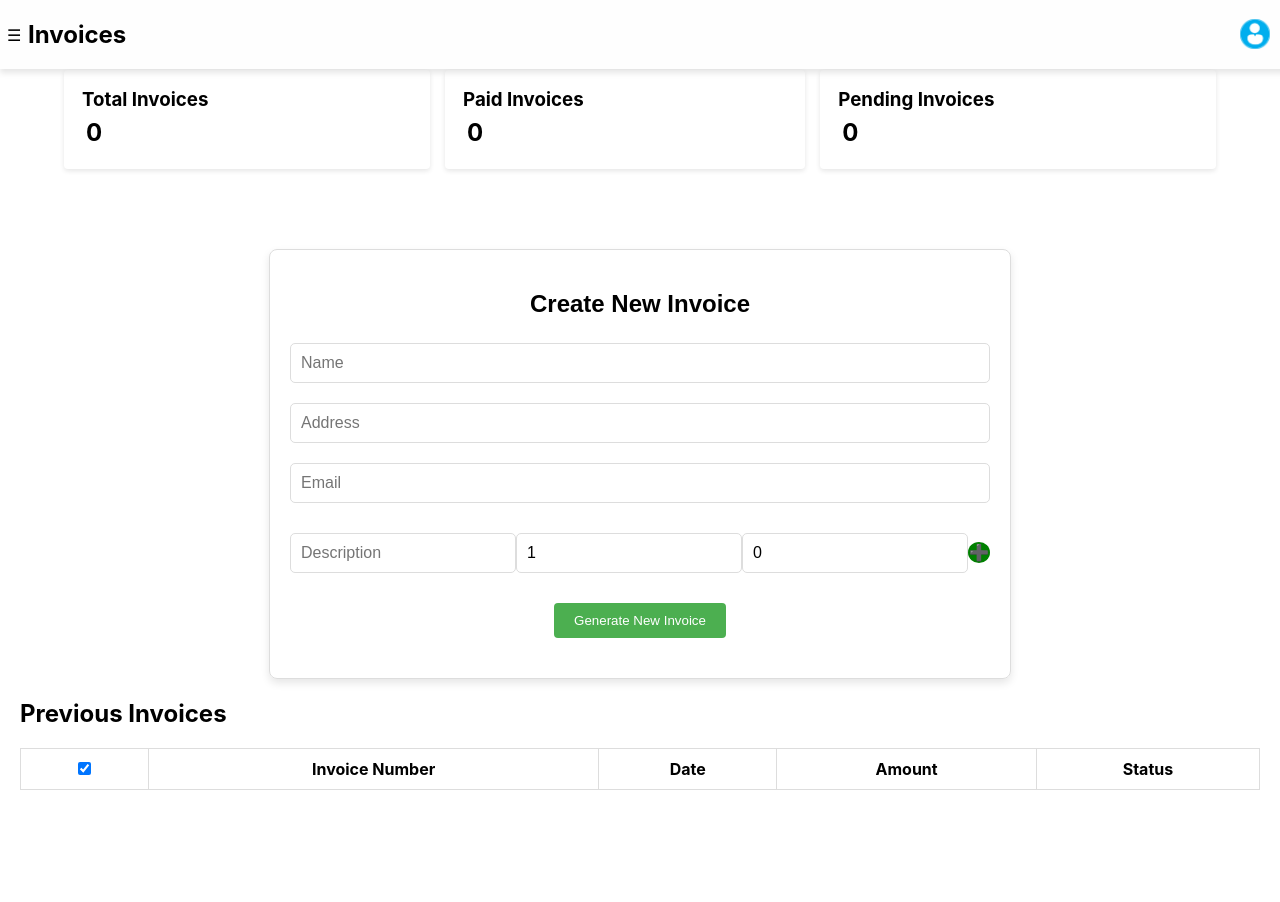
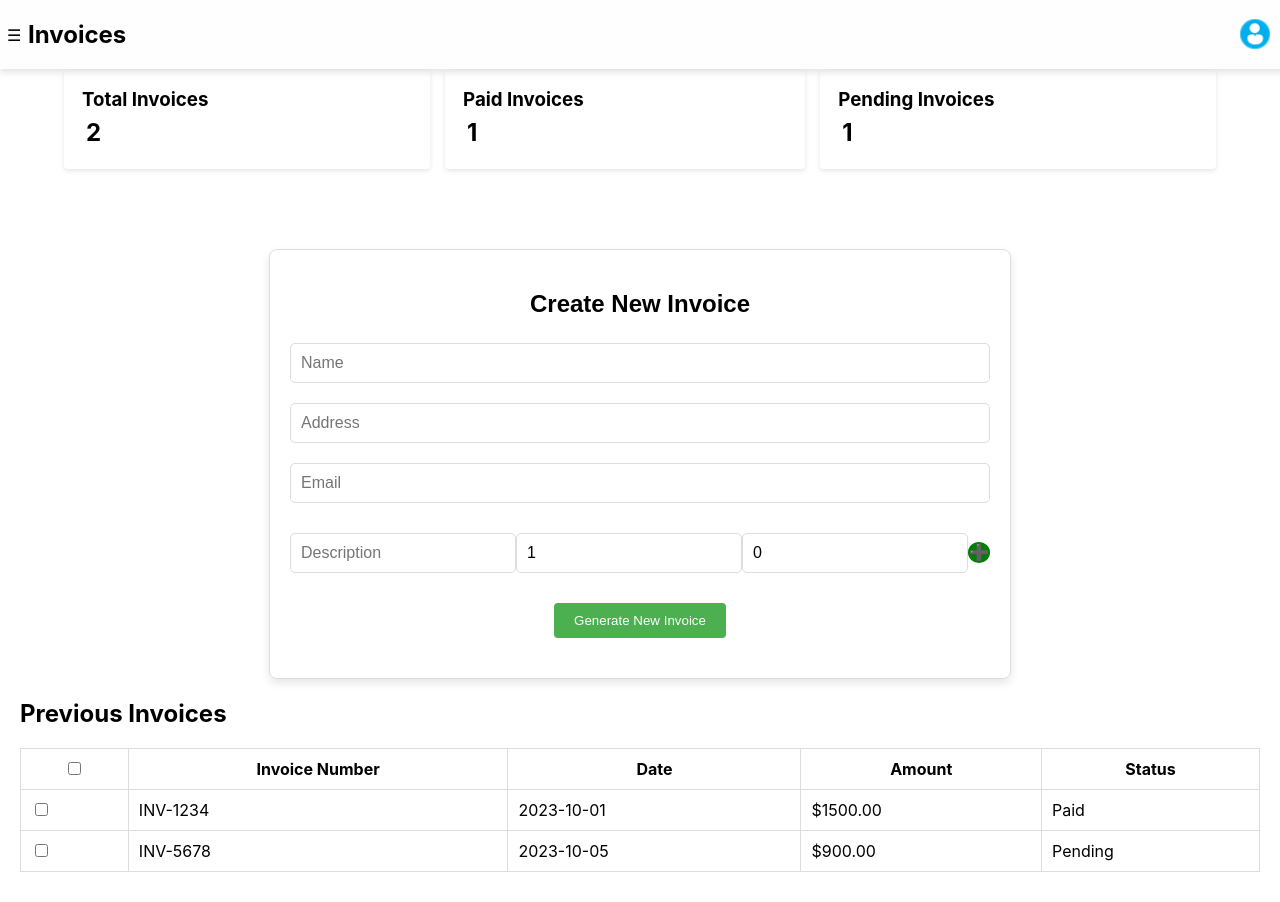
Before and after one commit to Ombito/Admin-dashboard, a React (Create React App) app: page /invoices in a window 1280 px wide. Before the commit the page ends 820 px from the top, so only its background shows below. Built offline with nearby package versions, Linux system fonts and the light colour scheme; what @react-pdf/renderer would draw is missing.

Commit message:
Fix: invoices

```diff
--- a/src/components/Invoices/invoices.css
+++ b/src/components/Invoices/invoices.css
@@ -19,6 +19,9 @@
     margin-right: 15px;
 }
 
+.analytics-card:hover {
+    transform: scaleY(1.02);
+}
 .analytics-card:last-child {
     margin-right: 0;
 }
--- a/src/components/Invoices/invoices.jsx
+++ b/src/components/Invoices/invoices.jsx
@@ -1,9 +1,10 @@
-import React, { useState } from 'react';
+import React, { useState, useEffect } from 'react';
 import './invoices.css';
 import { useAlert } from '../../context/alertContext';
 import user from "../../Assets/user.jpg";
 import { FaDownload } from 'react-icons/fa';
 import { PDFDownloadLink, Document, Page, Text, View, StyleSheet } from '@react-pdf/renderer';
+import data from '../data.json';
 
 
 const Invoices = () => {
@@ -19,6 +20,10 @@ const Invoices = () => {
     const [selectedInvoices, setSelectedInvoices] = useState([]);
 
 
+
+    useEffect(() => {
+        setInvoices(data.invoices);
+    }, []);
 
     const handleInputChange = (e) => {
         const { name, value } = e.target;
--- a/src/components/data.json
+++ b/src/components/data.json
@@ -209,5 +209,35 @@
     { "category": "Clothing", "count": 45 },
     { "category": "Food", "count": 20 },
     { "category": "Books", "count": 15 }
+  ] ,
+  "invoices": [
+    {
+      "invoiceNumber": "INV-1234",
+      "date": "2023-10-01",
+      "billingInfo": {
+        "name": "John Doe",
+        "address": "123 Elm Street, Springfield, IL",
+        "email": "john.doe@example.com"
+      },
+      "items": [
+        { "description": "Consulting Services", "quantity": 2, "price": 150.00 },
+        { "description": "Website Development", "quantity": 1, "price": 1200.00 }
+      ],
+      "status": "Paid"
+    },
+    {
+      "invoiceNumber": "INV-5678",
+      "date": "2023-10-05",
+      "billingInfo": {
+        "name": "Jane Smith",
+        "address": "456 Maple Avenue, Springfield, IL",
+        "email": "jane.smith@example.com"
+      },
+      "items": [
+        { "description": "Graphic Design", "quantity": 3, "price": 200.00 },
+        { "description": "SEO Optimization", "quantity": 1, "price": 300.00 }
+      ],
+      "status": "Pending"
+    }
   ]
   }
```
